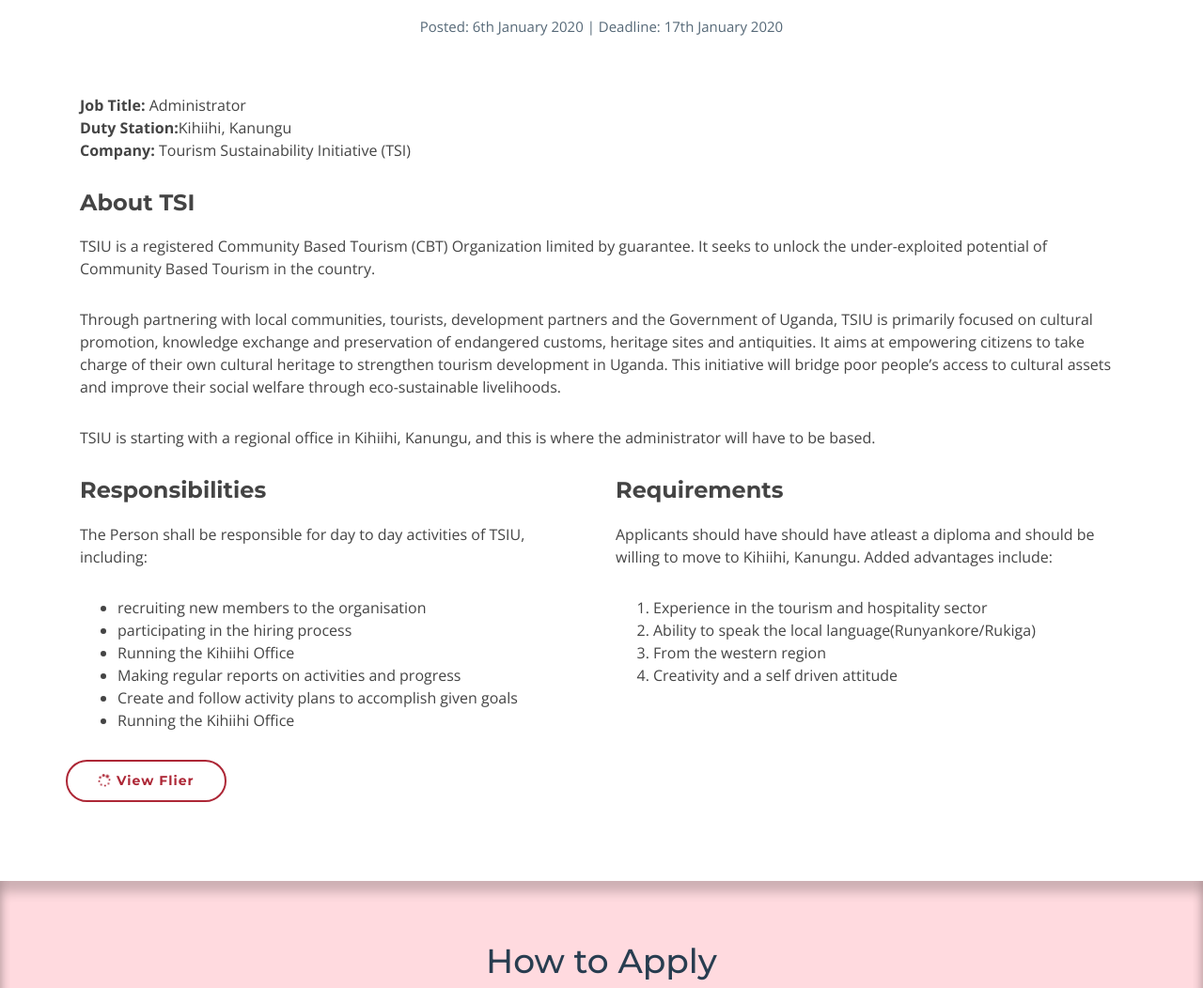
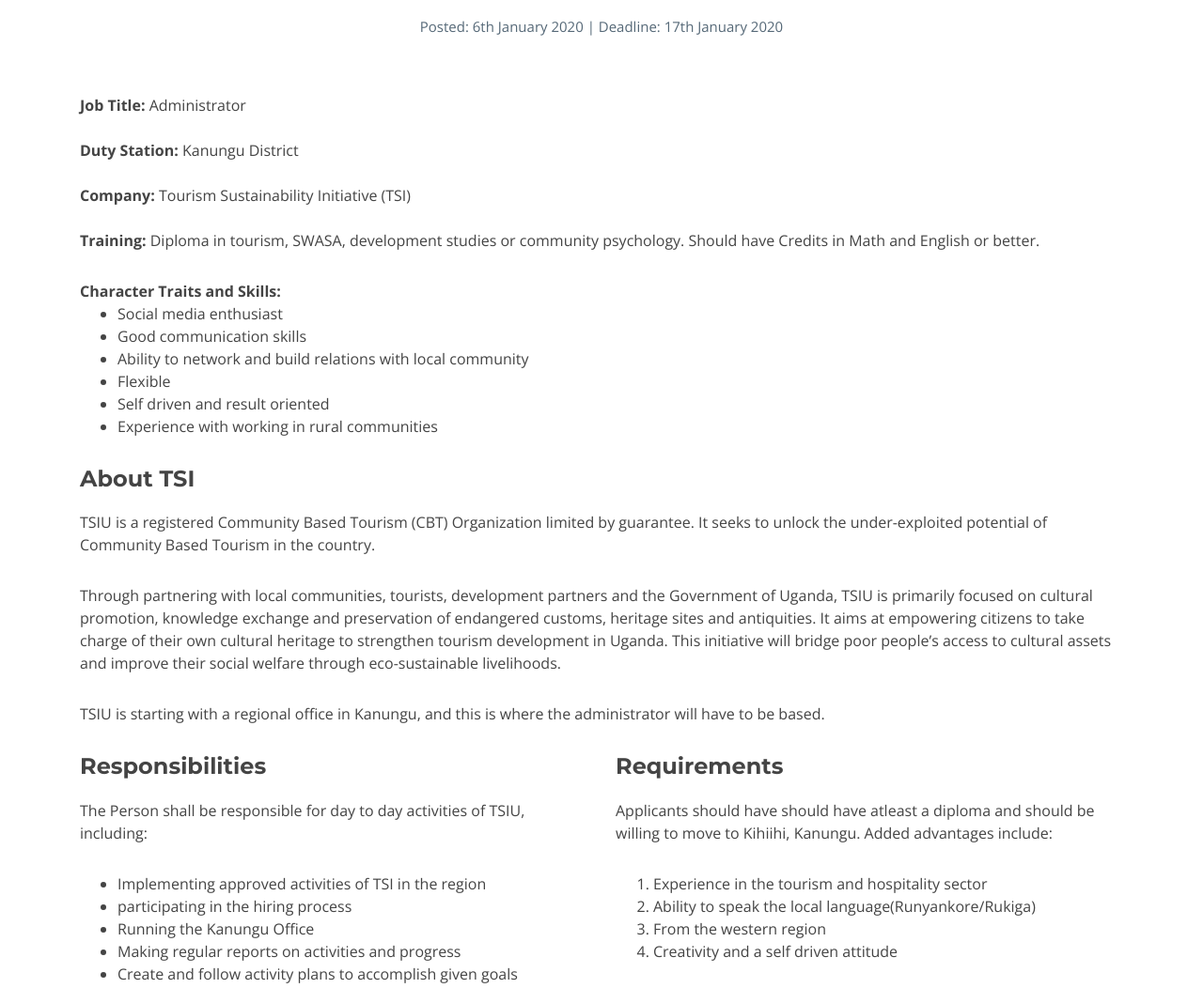
Before and after one commit to kanyeceejayA/Silbaka, a plain HTML site: page careers.html in a window 1280 px wide. Shown: the part 614-1666 px from the top of the page at 94% size. Drawn offline with nearby package versions, Linux system fonts and the light colour scheme.

Commit message:
Update careers.html

```diff
--- a/careers.html
+++ b/careers.html
@@ -133,9 +133,21 @@
         <div class="row">
           <div class="col-lg-12 wow fadeInUp pt-5 pt-lg-0">
             <p>
-              <span><strong>Job Title:</strong> Administrator</span><br>
-              <span><strong>Duty Station:</strong>Kihiihi, Kanungu</span><br>
-              <span><strong>Company:</strong> Tourism Sustainability Initiative (TSI)</span>
+              <span><strong>Job Title:</strong> Administrator</span><br><br>
+              <span><strong>Duty Station:</strong> Kanungu District</span><br><br>
+              <span><strong>Company:</strong> Tourism Sustainability Initiative (TSI)</span><br><br>
+              <span><strong>Training:</strong> Diploma in tourism, SWASA, development studies or community psychology. Should have Credits in Math and English or better.</span>
+            </p>
+              <strong>Character Traits and Skills:</strong>
+              <ul style="padding-top:0 ;">
+                <li>Social media enthusiast</li>
+                <li>Good communication skills</li>
+                <li>Ability to network and build relations with local community </li>
+                <li>Flexible </li>
+                <li>Self driven and result oriented </li>
+                <li>Experience with working in rural communities</li>
+              </ul>
+
             </p>
             <h4>About TSI </h4>
             <p>
@@ -147,19 +159,18 @@
               to take charge of their own cultural heritage to strengthen tourism development in Uganda.
               This initiative will bridge poor people’s access to cultural assets and improve their social
               welfare through eco-sustainable livelihoods.</p>
-              <p>TSIU is starting with a regional office in Kihiihi, Kanungu, and this is where the administrator will have to be based.</p>
+              <p>TSIU is starting with a regional office in Kanungu, and this is where the administrator will have to be based.</p>
           </div>
           <div class="col-lg-6 wow fadeInUp pt-5 pt-lg-0">
             <h4>Responsibilities</h4>
             <p>
               The Person shall be responsible for day to day activities of TSIU, including:
               <ul>
-                <li>recruiting new members to the organisation</li>
+                <li>Implementing approved activities of TSI in the region</li>
                 <li>participating in the hiring process</li>
-                <li>Running the Kihiihi Office</li>
+                <li>Running the Kanungu Office</li>
                 <li>Making regular reports on activities and progress</li>
                 <li>Create and follow activity plans to accomplish given goals</li>
-                <li>Running the Kihiihi Office</li>
               </ul>
             </p>
           </div>
```
